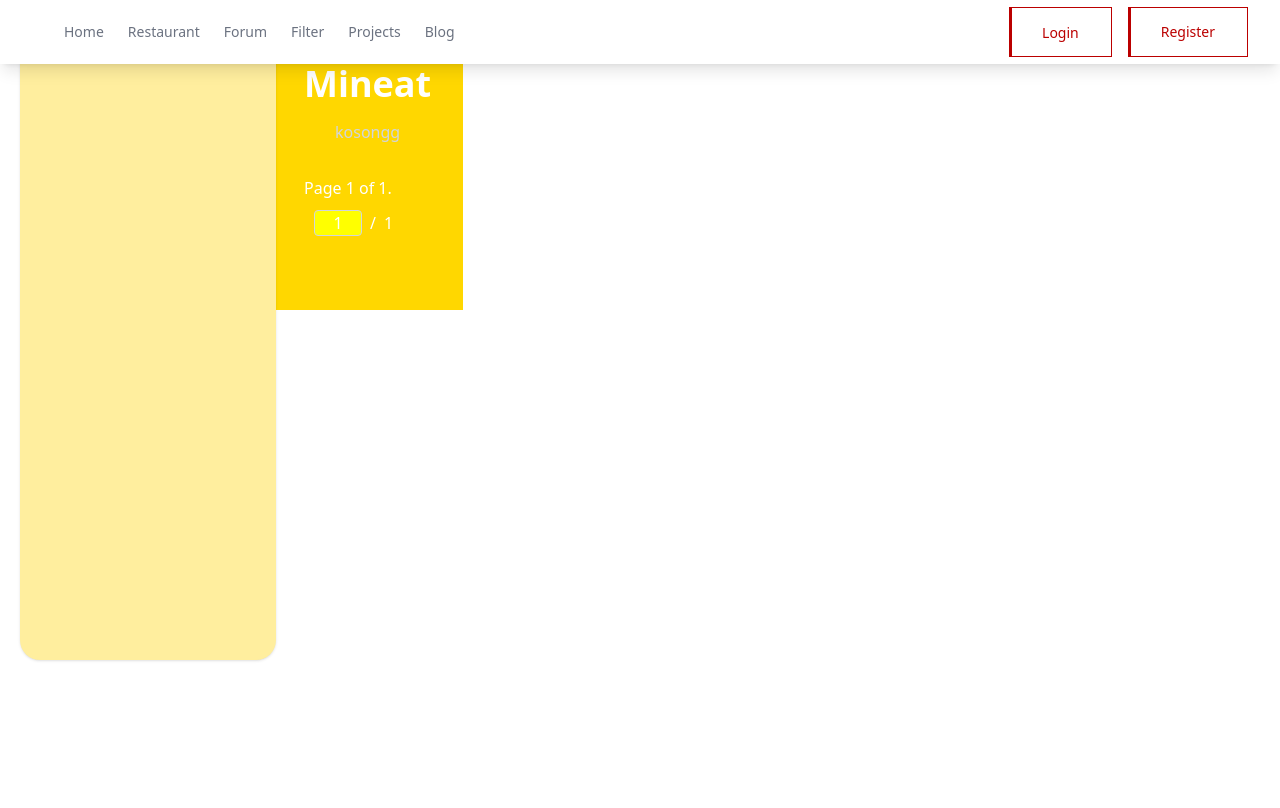
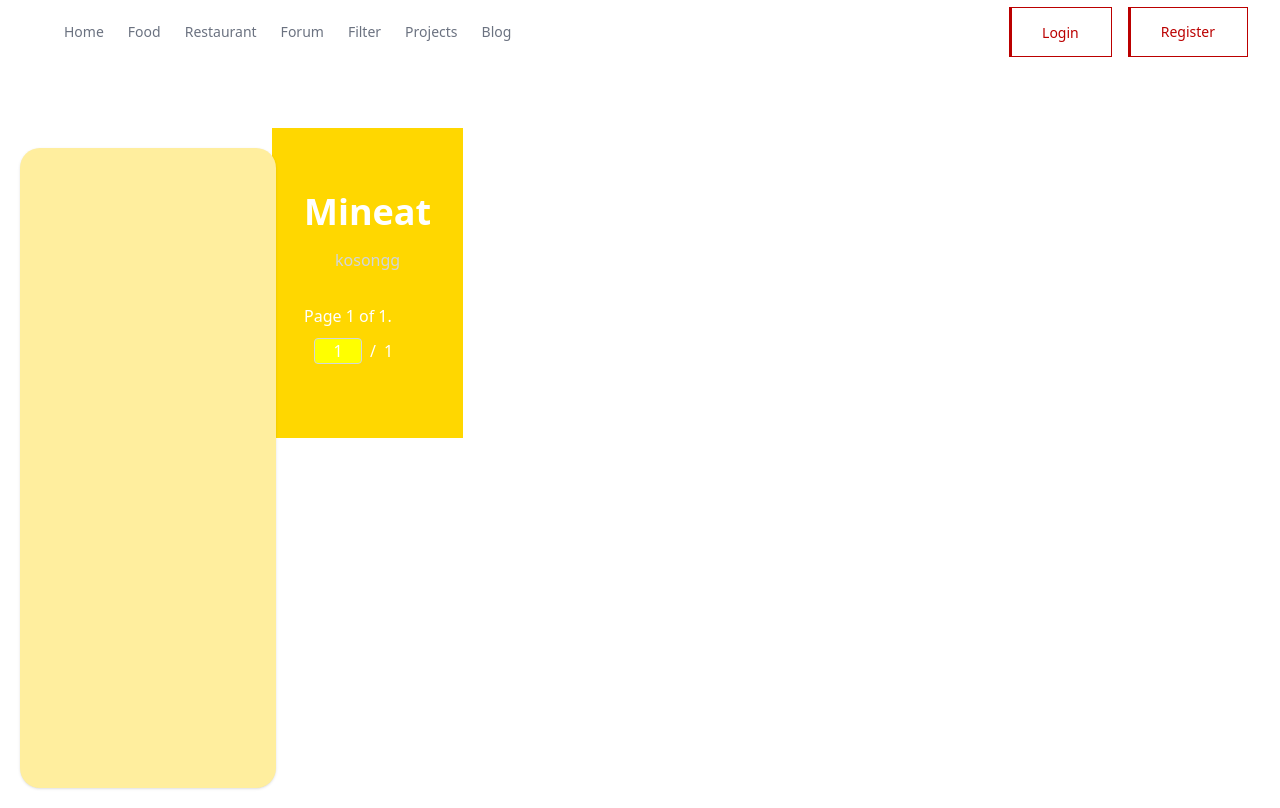
Before and after one commit to C04-PBP/mineat, a Django app: page /filter/ in a window 1280 px wide. Before the commit the page ends 661 px from the top, so only its background shows below. Run offline with Django 5.2, Linux system fonts and the light colour scheme; data that the repository does not hold is empty; some libraries are stand-ins or nearby versions.

Commit message:
Navbar adjustment

```diff
--- a/ingredient/templates/show_filter.html
+++ b/ingredient/templates/show_filter.html
@@ -5,11 +5,11 @@
 {% endblock meta %}
 
 {% block content %}
-<header  class="fixed top-0 left-0 right-0 z-20 bg-white shadow-lg">
+<header>
     {% include "show_header.html" %}
 </header>
 
-<div class="flex flex-row gap-4">
+<div class="flex flex-row gap-4 content-wrapper">
     <!-- Toggleable Sidebar -->
     <aside id="sidebar" class="w-[20%] transition-transform transform translate-x-0">
         <div class="relative dropdown-container ">
@@ -62,6 +62,10 @@
     /* Position the toggle button */
     #toggleSidebar {
         z-index: 1000;
+    }
+
+    .content-wrapper {
+        margin-top: 64px; /* Adjust according to your navbar's height */
     }
 </style>
 
--- a/ingredient/templates/show_header.html
+++ b/ingredient/templates/show_header.html
@@ -18,7 +18,9 @@
           <li>
             <a class="text-gray-500 transition hover:text-gray-500/75" href="{% url 'ingredient:show_filter' %}"> Home </a>
           </li>
-
+          <li>
+            <a class="text-gray-500 transition hover:text-gray-500/75" href="{% url 'fnb:show-fnb' %}"> Food </a>
+          </li>
           <li>
             <a class="text-gray-500 transition hover:text-gray-500/75" href="{% url 'restaurant:show_restaurant' %}"> Restaurant </a>
           </li>
--- a/restaurant/templates/show_restaurant.html
+++ b/restaurant/templates/show_restaurant.html
@@ -6,6 +6,7 @@
 {% endblock meta %}
 
 {% block content %}
+
 <body class="bg-gray-700"></body>
 <!-- Search Bar and Choice Box -->
 <nav class="bg-gray-700 shadow-md p-4">
--- a/static/css/global.css
+++ b/static/css/global.css
@@ -4,3 +4,7 @@
     50% { background_position: '100% 50%' }
 
 }
+
+.content-wrapper {
+    margin-top: 64px; /* Adjust this value to match your navbar's height */
+}
```
Also changed, not shown: fnb/templates/show_fnb.html (+7 -2 lines).
